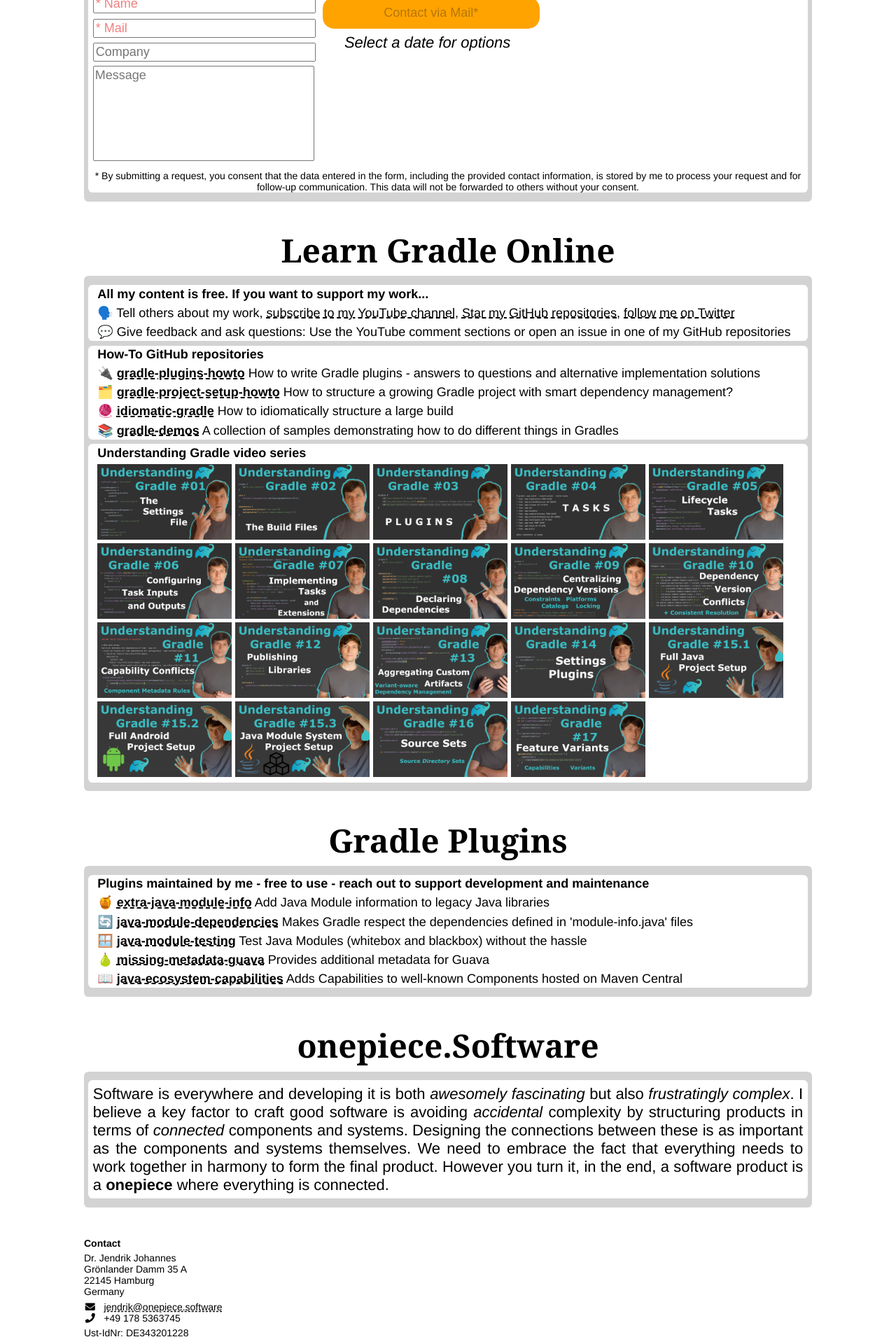
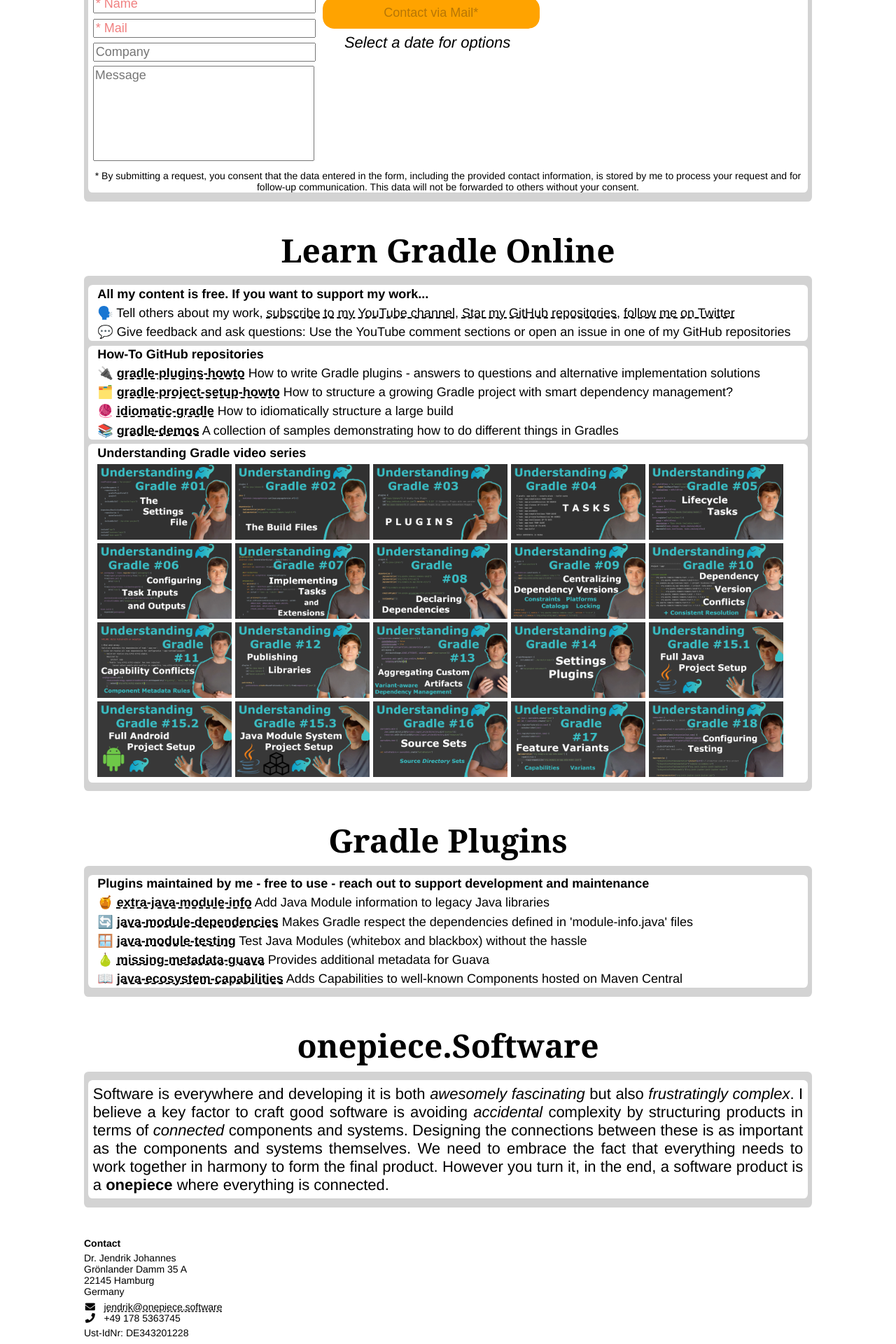
Before and after one commit to OnepieceSoftware/onepiecesoftware.github.io, a Jekyll site: the page index.html, which Jekyll copies as it is, in a window 1280 px wide. Shown: the part 2657-4577 px from the top of the page at 70% size. Built offline with Jekyll 4.4.1, drawn with Linux system fonts in a browser that asks for light colours.

Commit message:
Link to video 18

```diff
--- a/index.html
+++ b/index.html
@@ -539,6 +539,18 @@
             </a>
           </div>
         </div>
+        <div class="video-preview">
+          <img class="downscale" src="img/videos/18.png" alt="Configuring Testing">
+          <div class="overlay">
+            <a href="https://www.youtube.com/watch?v=7f_gBvGQN_0&list=PLWQK2ZdV4Yl2k2OmC_gsjDpdIBTN0qqkE" target="_blank" title="YouTube">
+              <i class="fab fa-youtube"></i>
+            </a>
+            &nbsp;
+            <a href="https://github.com/jjohannes/understanding-gradle/tree/main/18_Configuring_Testing" target="_blank" title="GitHub">
+              <i class="fab fa-github"></i>
+            </a>
+          </div>
+        </div>
       </li>
     </ul>
   </div>
```
